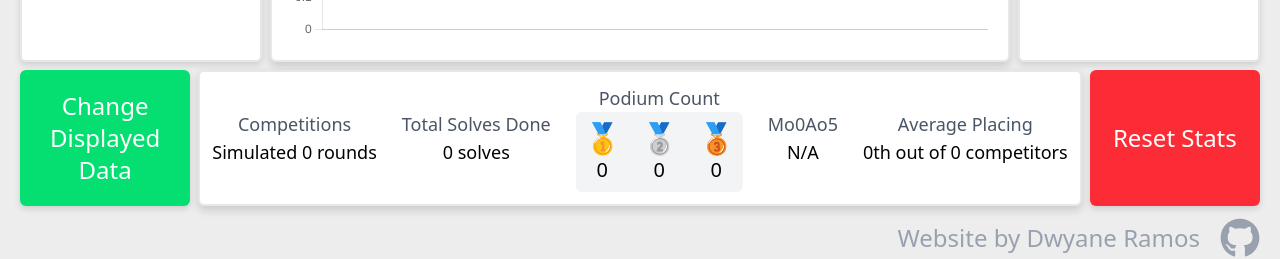
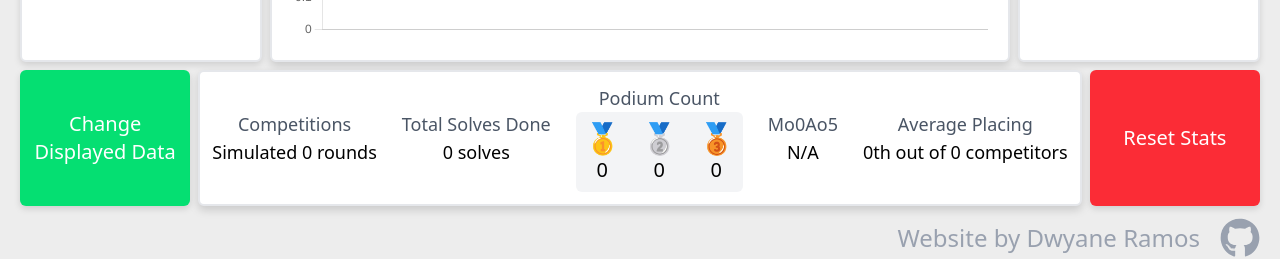
Before and after one commit to dwyaneramos/wca-comp-sim, a React (Vite) app: page / in a window 1280 px wide. Both pictures are taken after a click on the link "Stats". Shown: the part 522-781 px from the top of the page. Built offline with nearby package versions, Linux system fonts and the light colour scheme.

Commit message:
app is disabled when popups are on, put popup in its own .jsx file

```diff
--- a/src/App.jsx
+++ b/src/App.jsx
@@ -7,8 +7,8 @@ import {Game} from './components/sections/Game'
 import {Stats} from './components/sections/Stats'
 import {NavBar} from './components/NavBar'
 import {simulateAllCompetitors, addUser, startingStats} from './components/services/competitors.js'
-import { RxCross1 } from "react-icons/rx";
 import { FaGithub } from "react-icons/fa";
+import { Popup } from "./components/Popup.jsx"
 
 export function useLocalStorage(key, initialValue) {
   const [value, setValue] = useState(() => {
@@ -23,19 +23,6 @@ export function useLocalStorage(key, initialValue) {
   return [value, setValue]
 }
 
-const Popup = ({errMsg, setError}) => {
-  return (
-    <div className ="fixed z-100 rounded-md top-0 bottom-0 my-auto right-0 left-0 mx-auto text-center bg-white border-2 border-red-200 w-2xl h-50 pt-10 pb-30 z-100">
-      <h1 className = "font-bold text-red-500 underline text-2xl">Error:</h1>
-      <p className = "text-xl">
-      {errMsg}
-      </p>
-      <button type="" onClick={()=>setError(null)} className = "absolute right-2 top-2 cursor-pointer hover:bg-gray-100 p-3 text-2xl rounded-md border-2 border-gray-200">
-        <RxCross1 size={20}/>
-      </button>
-    </div>
-  )
-}
 
 const Watermark = () => {
   return (
@@ -58,13 +45,22 @@ function App() {
   const [error, setError] = useState(null);
   const [ disabledEventDropdown, setDisabledEventDropdown] = useState(false)
   const [event, setEvent] = useLocalStorage("event", "333")
-  const [nationality, setNationality] = useLocalStorage("nationalit y", "NZ")
+  const [nationality, setNationality] = useLocalStorage("nationality", "NZ")
   const [competitors, setCompetitors] = useLocalStorage("competitors", addUser([]))
   const lookup = {"Home" : SelectCubers,
             "Game" : Game,
             "Stats" : Stats}
+  const [disableUpdatePopup, setDisableUpdatePopup] = useLocalStorage("disableUpdatePopup", false)
+  const [showUpdatePopup, setShowUpdatePopup] = useState(disableUpdatePopup ? false : true)
+  const [disableApp, setDisableApp] = useState(false);
 
-
+  useEffect(() => {
+    if (showUpdatePopup || error) {
+      setDisableApp(true)
+    } else {
+      setDisableApp(false)
+    }
+  }, [showUpdatePopup, error])
 
 
 
@@ -92,6 +88,11 @@ function App() {
     }
   }
 
+  useEffect(() => {
+    console.log(disableUpdatePopup)
+
+  }, [disableUpdatePopup])
+
   const CurrentPage = lookup[page]
 
 
@@ -100,10 +101,16 @@ function App() {
       <NavBar changePage = {changePage} disabledEventDropdown = {disabledEventDropdown} setEvent = {setEvent}
         defaultEvent = {event} setNationality = {setNationality} defaultNationality = {nationality}/>
 
-      {error && <Popup errMsg={error} setError={setError}/>}
+      {error && <Popup popupHeader={"ERROR"} popupMsg ={error} setPopupOn={setError} popupColor = {"red-500"}/>}
+
+      {showUpdatePopup && <Popup popupHeader={"ATTENTION"}
+        popupMsg={"There has been changes to the way competitors are represented. To avoid any bugs, please go to Inspect, Storage, LocalStorage, delete competitors, then refresh. Thank you for using my website :)"}
+        setPopupOn={setShowUpdatePopup}
+        popupColor = {"red-500"} setDisableUpdatePopup = {setDisableUpdatePopup}/>}
 
       <CurrentPage changePage = {changePage} setPopup = {setError} setCompetitors = {setCompetitors}
-        competitors = {competitors} event={event} setStats={setStats} stats={stats} resetCompetitors = {Simulate} nationality={nationality}/>
+        competitors = {competitors} event={event} setStats={setStats} stats={stats} resetCompetitors = {Simulate}
+        nationality={nationality} disableApp={disableApp}/>
       <Watermark/>
     </>
   )
--- a/src/components/sections/Game.jsx
+++ b/src/components/sections/Game.jsx
@@ -25,7 +25,12 @@ export const Game = (props) => {
   const setErrorPopup = props.setPopup
   const resetCompetitors = props.resetCompetitors
   const playerNationality = props.nationality
+  const disableApp = props.disableApp
+  const disableAppRef = useRef(disableApp)
 
+  useEffect(() => {
+    disableAppRef.current = disableApp;
+  }, [disableApp]);
 
   const [solveNum, setSolveNum] = useState(0)
   const solveNumRef = useRef(solveNum);
@@ -142,6 +147,10 @@ export const Game = (props) => {
 
   useEffect(() => {
     const handleKeyDown = (e) => {
+      if (disableAppRef.current) {
+        e.preventDefault()
+        return
+      }
       if (e.key === " " && !endOfRoundRef.current) setInspection(prev => !prev);
     } ;
 
@@ -172,7 +181,7 @@ export const Game = (props) => {
   }, [sortedCompetitors]);
 
   return (
-    <section className = "flex flex-col pt-15 items-center gap-3  w-screen h-screen bg-white">
+    <section className = {`flex flex-col pt-15 items-center gap-3  w-screen h-screen bg-white ${disableApp ? "pointer-events-none blur-xs" : ""}`}>
       {inspectionOn && <InspectionTimer setInspection = {setInspection}/> }
       <h1 className="text-3xl pt-20 px-20 text-center">{scramble}</h1>
 
--- a/src/components/sections/SelectCubers.jsx
+++ b/src/components/sections/SelectCubers.jsx
@@ -5,14 +5,14 @@ import {searchCubers} from "../services/searchCubers.js"
 import {addCompetitor} from "../services/competitors.js"
 import {PLAYER_ID} from "../utils/constants.js"
 
-export const SelectCubers = ({changePage, setCompetitors, competitors}) => {
+export const SelectCubers = ({changePage, setCompetitors, competitors, disableApp}) => {
 
   return (
-    <div className= "flex content-center h-screen justify-center items-center pt-10">
+    <div className= {`flex content-center h-screen justify-center items-center pt-10 ${disableApp ? "blur-xs pointer-events-none": ""}`}>
       <div className ="flex items-center flex-col mx-auto gap-5 bg-gray-100 items-center rounded-xl  border-2 border-gray-200
                         w-[95vw] overflow-x-hidden  sm:w-3xl h-200">
           <h1 className="text-2xl pb-3 pt-15">Add your competitors</h1>
-          <SearchBar setCompetitors = {setCompetitors} competitors = {competitors}/>
+          <SearchBar setCompetitors = {setCompetitors} competitors = {competitors} disableApp ={disableApp}/>
           <button onClick={() => changePage("Game")} type="" className=" bg-green-500 py-2 cursor-pointer px-6 rounded-lg text-white text-lg">Start</button>
 
       <DisplayCompetitors competitors = {competitors} setCompetitors = {setCompetitors}/>
@@ -77,7 +77,7 @@ const DisplayCompetitors = ({competitors, setCompetitors}) => {
 
 
 
-const SearchBar = ({setCompetitors, competitors}) => {
+const SearchBar = ({setCompetitors, competitors, disableApp}) => {
   const [input, setInput] = useState("")
   const [searchResults, setSearchResults] = useState([])
   const [highlightedCuberIndex, setCuberIndex] = useState(0)
@@ -111,6 +111,9 @@ const SearchBar = ({setCompetitors, competitors}) => {
 
 
   const handleKeyInput = (e) => {
+    if (disableApp) {
+      e.preventDefault()
+    }
     const char = e.key
     if (char === "ArrowDown") {
       setCuberIndex((highlightedCuberIndex + 1) % searchResults.length)
--- a/src/components/sections/Stats.jsx
+++ b/src/components/sections/Stats.jsx
@@ -172,13 +172,14 @@ const ChangeGraphDataButton = ({setDataForGraphIndex, dataForGraphIndex, numType
   const newIndex = (dataForGraphIndex + 1) % numTypesOfData
 
   return (
-    <button type="" onClick = {() => setDataForGraphIndex(newIndex)} className = "bg-green-400 p-2 h-full w-full text-white drop-shadow-md rounded-md text-2xl">Change Displayed Data</button>
+    <button type="" onClick = {() => setDataForGraphIndex(newIndex)} className = "bg-green-400 p-2 h-full w-full
+      text-white drop-shadow-md rounded-md text-xl">Change Displayed Data</button>
   )
 }
 
 const ResetButton = ({resetStats}) => {
   return (
-    <button onClick = {resetStats} className = "bg-red-500 text-2xl drop-shadow-md cursor-pointer h-full w-full rounded-md text-white" type="">
+    <button onClick = {resetStats} className = "bg-red-500 text-xl drop-shadow-md cursor-pointer h-full w-full rounded-md text-white" type="">
       Reset Stats
     </button>
   )
```
